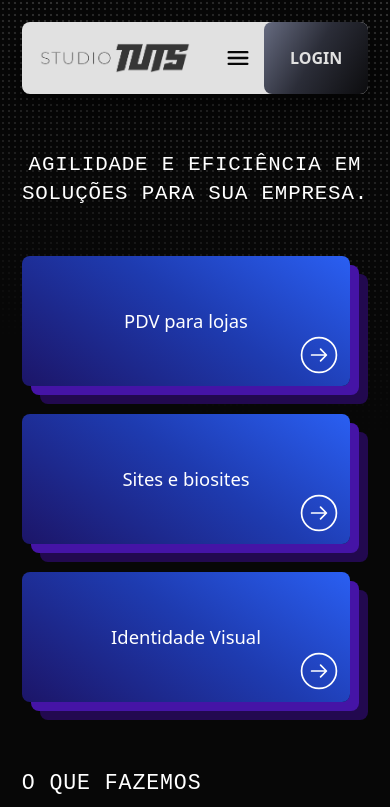
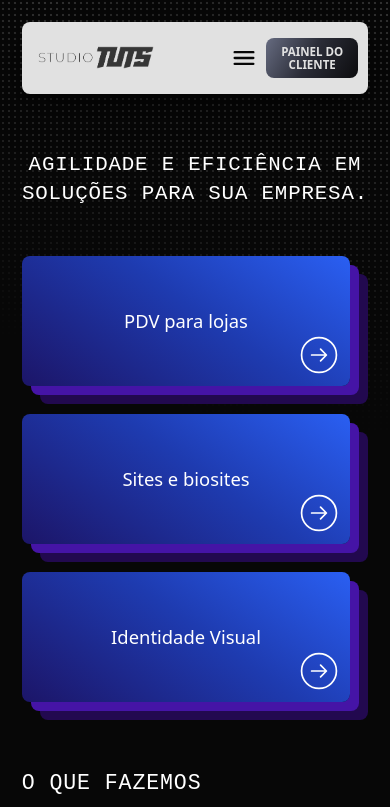
Before and after one commit to studiotuts/studiotuts, a plain HTML site: page index.html in a window 390 px wide. Shown: the top 807 px of the page. Drawn offline with Linux system fonts and the light colour scheme; a web font is replaced by a local one.

Commit message:
Botão Painel do cliente no menu leva à Área do cliente
Co-Authored-By: Claude Opus 5.5 <noreply@anthropic.com>

```diff
--- a/assets/css/style.css
+++ b/assets/css/style.css
@@ -152,18 +152,20 @@ ul { margin: 0; padding: 0; list-style: none; }
   display: flex;
   align-items: center;
   justify-content: center;
-  min-width: clamp(104px, 12.6vw, 153px);
-  padding: 0 24px;
+  align-self: center;
+  margin-right: clamp(12px, 1.6vw, 20px);
+  padding: 12px 22px;
   background: var(--grad-login);
   color: var(--branco);
   border-radius: var(--raio);
   text-decoration: none;
   text-transform: uppercase;
+  white-space: nowrap;
   font-weight: 700;
-  font-size: clamp(1rem, 1.6vw, 1.375rem);
+  font-size: clamp(.875rem, 1.2vw, 1rem);
   transition: filter .2s ease;
 }
-.nav-login:hover, .nav-login[aria-current='page'] { filter: brightness(1.35); }
+.nav-login:hover { filter: brightness(1.35); }
 
 .nav-toggle {
   display: none;
@@ -571,6 +573,7 @@ p.aviso { color: var(--branco); margin: 0; }
 @media (max-width: 900px) {
   .nav { min-height: 72px; }
   .nav-toggle { display: flex; }
+  .nav-login { padding: 9px 14px; font-size: .8rem; }
   .nav-links {
     display: none;
     position: absolute; top: calc(100% + 8px); left: 0; right: 0;
@@ -596,3 +599,18 @@ p.aviso { color: var(--branco); margin: 0; }
   .servico .cartao { min-height: 150px; margin-right: 18px; }
   .rodape-grade { grid-template-columns: 1fr; }
 }
+
+@media (max-width: 520px) {
+  .nav-logo { padding: 0 12px 0 16px; }
+  .nav-logo img { width: 116px; }
+  .nav-toggle { width: 44px; }
+  .nav-login {
+    margin-right: 10px;
+    padding: 7px 10px;
+    max-width: 92px;
+    white-space: normal;
+    text-align: center;
+    line-height: 1.15;
+    font-size: .72rem;
+  }
+}
--- a/index.html
+++ b/index.html
@@ -31,7 +31,7 @@
           <li><a href="contato.html">Contato</a></li>
         </ul>
         <button class="nav-toggle" type="button" aria-expanded="false" aria-controls="menu" aria-label="Abrir menu"><svg viewBox="0 0 24 24" fill="none" stroke="currentColor" stroke-width="2" stroke-linecap="round" aria-hidden="true"><path d="M4 7h16M4 12h16M4 17h16"/></svg></button>
-        <a class="nav-login" href="login.html">Login</a>
+        <a class="nav-login" href="https://conta.studiotuts.com.br/conta">Painel do cliente</a>
       </nav>
     </div>
   </header>
```
Also changed, not shown: contato.html (+1 -1 lines), jogos.html (+1 -1 lines), login.html (+1 -1 lines), privacidade.html (+1 -1 lines), produtos.html (+1 -1 lines), servicos.html (+1 -1 lines).
